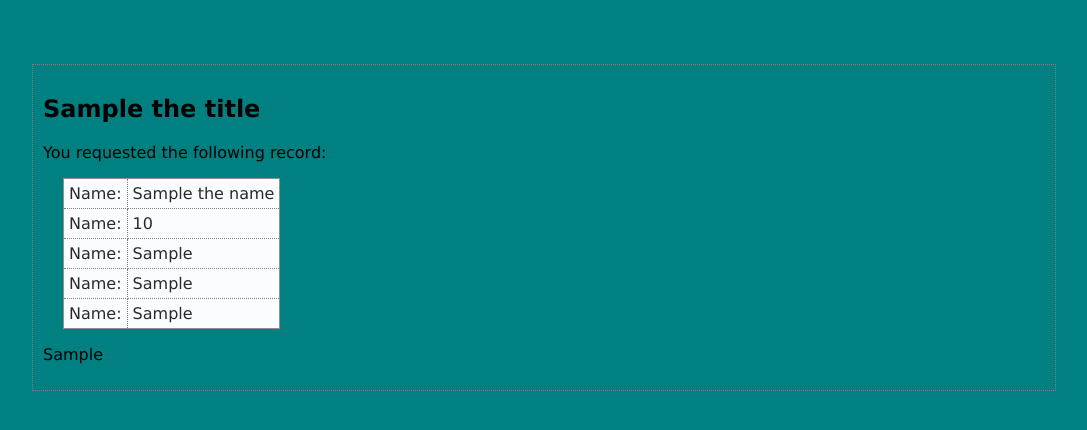
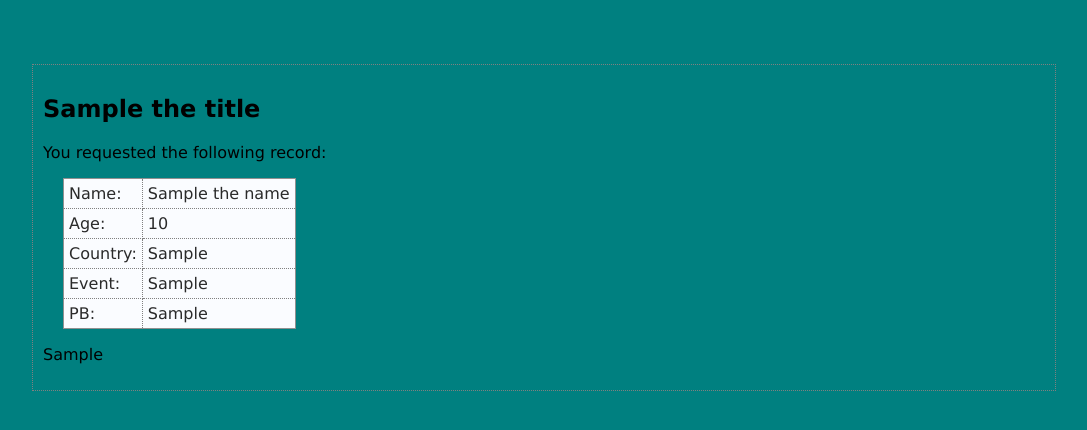
Before and after one commit to onyx-and-iris/projects, a Flask app: template python/world_runners_webapp/templates/results.html in a window 1280 px wide. Shown: the top 430 px of the page, without its empty margins (96-1183 px from the left). Run offline with Flask 2, Linux system fonts and the light colour scheme; the template is opened without the code that fills it: most values are stand-ins (such as "Sample title", 1, 10 or a date in 2020).

Commit message:
fix table names
fixed table names to correspond to record data

```diff
--- a/python/world_runners_webapp/templates/results.html
+++ b/python/world_runners_webapp/templates/results.html
@@ -7,10 +7,10 @@
 <p>You requested the following record:</p>
 <table>
 <tr><td>Name:</td><td>{{ the_name }}</td></tr>
-<tr><td>Name:</td><td>{{ the_age }}</td></tr>
-<tr><td>Name:</td><td>{{ the_country }}</td></tr>
-<tr><td>Name:</td><td>{{ the_event }}</td></tr>
-<tr><td>Name:</td><td>{{ the_pb }}</td></tr>
+<tr><td>Age:</td><td>{{ the_age }}</td></tr>
+<tr><td>Country:</td><td>{{ the_country }}</td></tr>
+<tr><td>Event:</td><td>{{ the_event }}</td></tr>
+<tr><td>PB:</td><td>{{ the_pb }}</td></tr>
 </table>
 
 <p> {{ the_outro }} </p>
```
